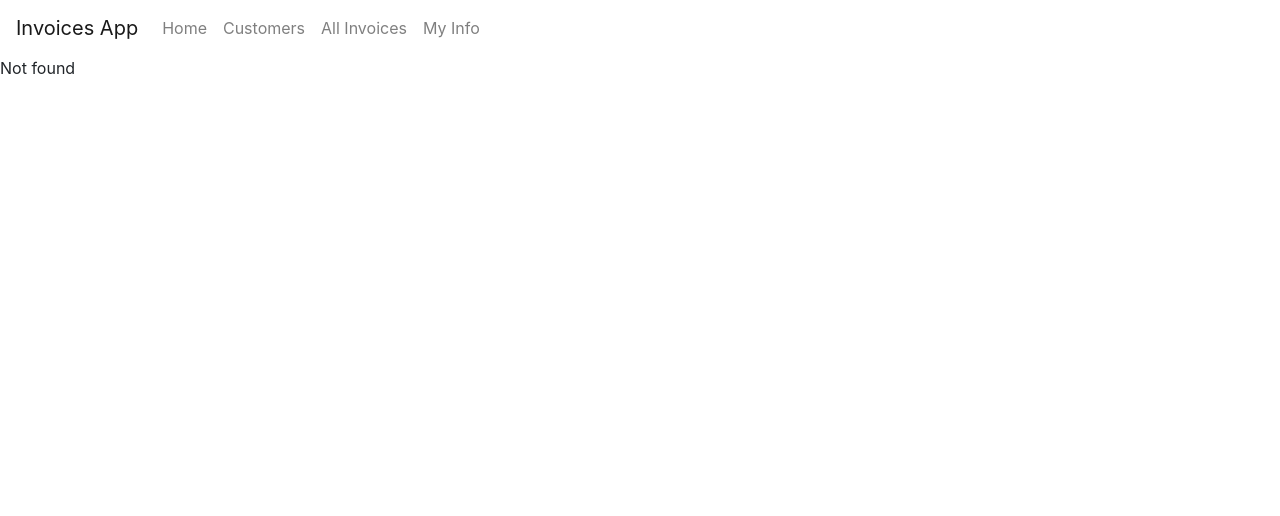
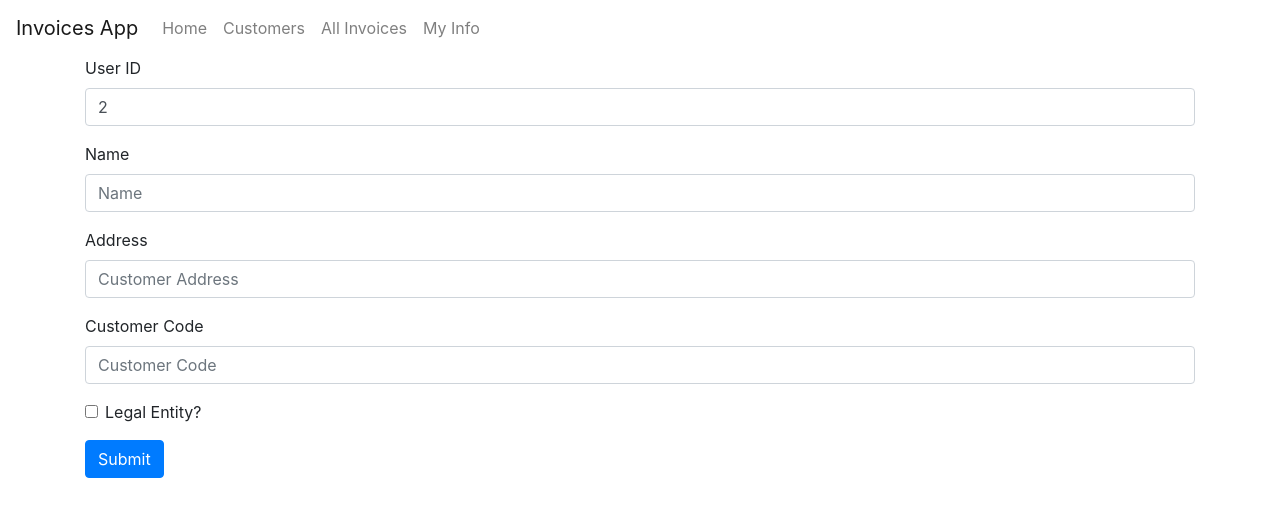
Before and after one commit to eimontaite/react-invoice-app, a React (Create React App) app: page /customers/new in a window 1280 px wide. Before the commit this address had no page. Shown: the top 516 px of the page. Built offline with nearby package versions, Linux system fonts and the light colour scheme.

Commit message:
Add CustomerInfoForm, add route

```diff
--- /dev/null
+++ b/src/components/customer/CustomerInfoForm.js
@@ -0,0 +1,39 @@
+import React, {useState} from 'react';
+import {Button, Form} from "react-bootstrap";
+
+const CustomerInfoForm = props => {
+    return (
+        <Form onSubmit={props.onSubmit} onChange={props.onChange}>
+            {/*todo use actual userId*/}
+            <Form.Group disabled controlId="formUserId">
+                <Form.Label>User ID</Form.Label>
+                <Form.Control name="userId" type="number" value="2"/>
+            </Form.Group>
+
+            <Form.Group controlId="formName">
+                <Form.Label>Name</Form.Label>
+                <Form.Control required name="name" type="input" placeholder="Name"/>
+            </Form.Group>
+
+            <Form.Group controlId="formAddress">
+                <Form.Label>Address</Form.Label>
+                <Form.Control required name="address" type="input" placeholder="Customer Address"/>
+            </Form.Group>
+
+            <Form.Group controlId="formCode">
+                <Form.Label>Customer Code</Form.Label>
+                <Form.Control name="code" type="input" placeholder="Customer Code"/>
+            </Form.Group>
+
+            <Form.Group controlId="formLegalEntity">
+                <Form.Check name="legalEntity" type="checkbox" label="Legal Entity?" />
+            </Form.Group>
+
+            <Button variant="primary" type="submit">
+                Submit
+            </Button>
+        </Form>
+    )
+};
+
+export default CustomerInfoForm;
--- a/src/components/header/Header.js
+++ b/src/components/header/Header.js
@@ -3,6 +3,7 @@ import {Route, Switch, Link} from 'react-router-dom';
 import {Navbar, NavItem, Nav} from 'react-bootstrap';
 import Home from '../home/Home';
 import Customers from '../../containers/customers/Customers';
+import NewCustomerInfo from '../../containers/customers/NewCustomerInfo';
 import Invoices from '../../containers/invoices/Invoices';
 import UserInfo from '../../containers/user-info/UserInfo';
 import NewUserInfo from '../../containers/user-info/NewUserInfo';
@@ -37,6 +38,7 @@ class Header extends Component {
                     <Switch>
                         <Route exact path='/' component={Home}/>
                         <Route exact path="/customers" component={Customers}/>
+                        <Route exact path="/customers/new" component={NewCustomerInfo} />
                         <Route exact path="/invoices" component={Invoices} />
                         <Route exact path="/invoices/new" component={NewInvoice} />
                         <Route exact path="/invoices/:customerId" component={Invoices} />
--- a/src/containers/customers/Customers.js
+++ b/src/containers/customers/Customers.js
@@ -1,7 +1,18 @@
 import React, {Component} from 'react';
+import {withRouter} from 'react-router-dom';
 import '../../styles/App.css';
-import Table from 'react-bootstrap/Table';
+import {Button, Col, Container, Row, Table} from 'react-bootstrap';
 import {TableHeader, TableBody} from '../../components/customer/Customer.js';
+
+
+// todo use userId
+const NewCustomerButton = withRouter(({ history }) => (
+    <Button
+        onClick={() => { history.push('customers/new') }}
+    >
+        Create New Customer
+    </Button>
+));
 
 class Customers extends Component {
     constructor(props) {
@@ -38,15 +49,23 @@ class Customers extends Component {
 
     render() {
         return (
-            <div>
-                <div className="container">
-                    <Table striped bordered hover>
+            <Container>
+            <Row>
+                <Col>
+                    <NewCustomerButton userId={2} variant={"success"}>
+                        Create New
+                    </NewCustomerButton>
+                </Col>
+            </Row>
+            <br/>
+            <Row>
+            <Table striped bordered hover>
                         <TableHeader/>
                         <TableBody customerData={this.state.customerData}
                                    removeCustomer={this.removeCustomer}/>
                     </Table>
-                </div>
-            </div>
+            </Row>
+        </Container>
         )
     }
 }
--- /dev/null
+++ b/src/containers/customers/NewCustomerInfo.js
@@ -0,0 +1,59 @@
+import React from "react";
+import {withRouter} from "react-router-dom";
+import CustomerInfoForm from '../../components/customer/CustomerInfoForm.js';
+import {Container, Col, Row, Form, Button} from "react-bootstrap";
+
+class NewCustomerInfo extends React.Component {
+    constructor(props) {
+        super(props);
+        this.state = {
+            redirectToReferrer: false
+        };
+        this.handleSubmit = this.handleSubmit.bind(this);
+    }
+
+    myChangeHandler = (event) => {
+        let nam = event.target.name;
+        let val = event.target.value;
+        this.setState({[nam]: val});
+        console.log(this.state)
+    };
+
+    handleSubmit(event) {
+        console.log("handling submit")
+        event.preventDefault();
+        const form = new FormData(event.target);
+        console.log("form", form);
+        fetch('http://localhost:8080/customer-info/new', {
+            method: 'POST',
+            headers: {
+                method: 'post',
+                body: JSON.stringify({form: form})
+            },
+            body: form,
+            mode: 'no-cors'
+        })
+            .then(json => {
+                this.setState({
+                    redirectToReferrer: true,
+                })
+            });
+        // todo use actual userId
+        this.props.history.push('/customers/2')
+    }
+
+    render() {
+        console.log(this.state.redirectToReferrer)
+        return (
+            <Container>
+                <Row>
+                <Col>
+            <CustomerInfoForm onSubmit={this.handleSubmit} onChange={this.myChangeHandler} />
+                </Col>
+                </Row>
+            </Container>
+        )
+    }
+}
+
+export default withRouter(NewCustomerInfo);
```
